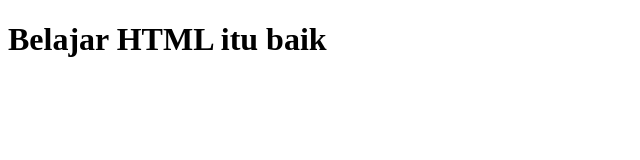
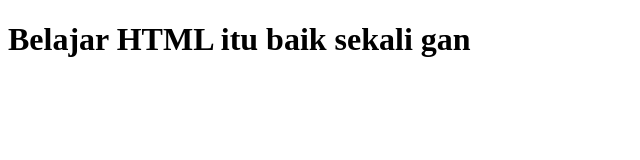
Before and after one commit to GerinAryoPrasetia/task-backend, a plain HTML site: page index.html in a window 1280 px wide. Shown: the whole page, without its empty margins (0-640 px from the left). Drawn offline with Linux system fonts and the light colour scheme.

Commit message:
adding baik

```diff
--- a/index.html
+++ b/index.html
@@ -7,6 +7,6 @@
     <title>Document</title>
   </head>
   <body>
-    <h1>Belajar HTML itu baik</h1>
+    <h1>Belajar HTML itu baik sekali gan</h1>
   </body>
 </html>
```
